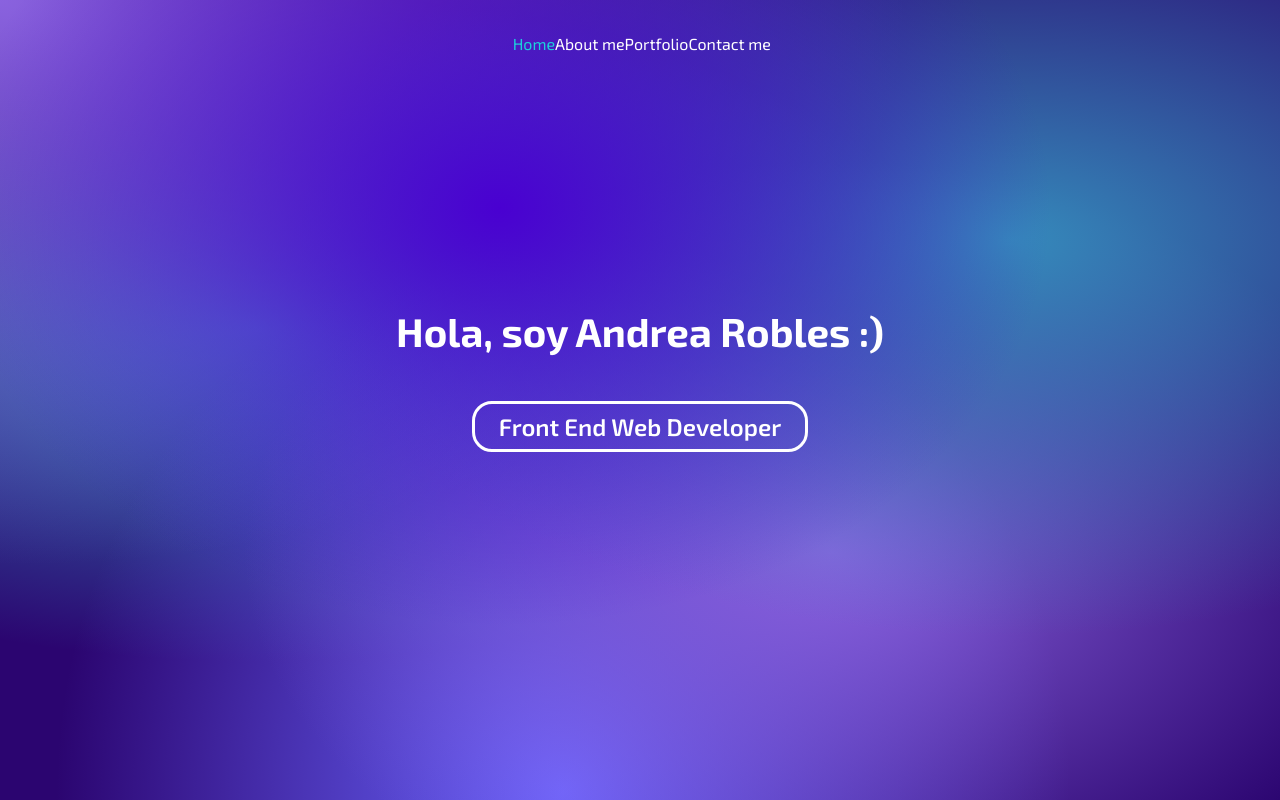
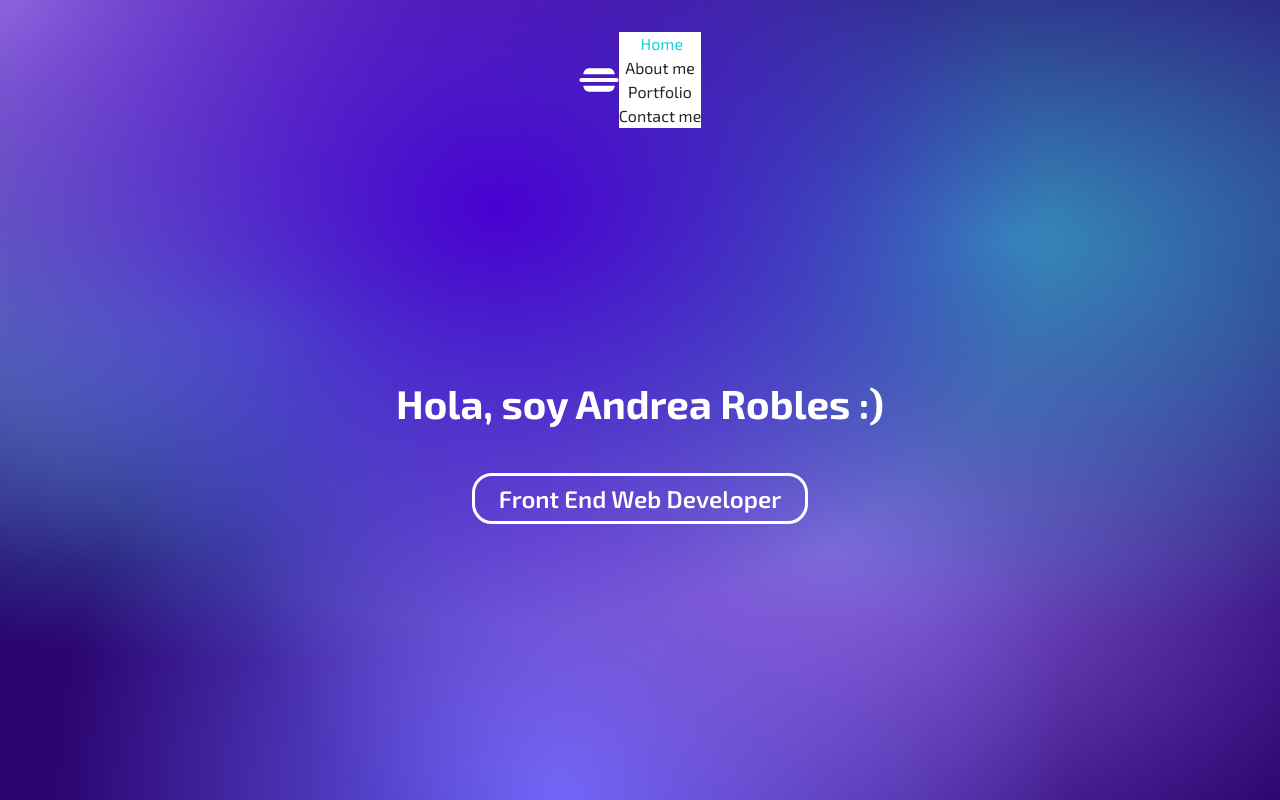
Before and after one commit to andrearobdav/portfolio, a Vue app: page / in a window 1280 px wide. Built offline with nearby package versions, Linux system fonts and the light colour scheme.

Commit message:
Creating dropdown menu

```diff
--- a/src/App.vue
+++ b/src/App.vue
@@ -6,13 +6,15 @@ import { RouterLink, RouterView } from 'vue-router'
   <header>
 
     <div class="wrapper">
-
       <nav>
-        <RouterLink to="/"> <img src="" alt="" class="nav-icon home">
-          Home</RouterLink>
-        <RouterLink to="/about"><img src="" alt="" class="nav-icon about">About me</RouterLink>
-        <RouterLink to="/portfolio"><img src="" alt="" class="nav-icon portfolio">Portfolio</RouterLink>
-        <RouterLink to="/contact"><img src="" alt="" class="nav-icon contact">Contact me</RouterLink>
+        <img class="menu-icon" src="@/assets/svg/burger-icon.svg" alt="" />
+        <div class="dropdown">
+          <RouterLink to="/"> <img src="" alt="" class="nav-icon home">
+            Home</RouterLink>
+          <RouterLink to="/about"><img src="" alt="" class="nav-icon about">About me</RouterLink>
+          <RouterLink to="/portfolio"><img src="" alt="" class="nav-icon portfolio">Portfolio</RouterLink>
+          <RouterLink to="/contact"><img src="" alt="" class="nav-icon contact">Contact me</RouterLink>
+        </div>
       </nav>
     </div>
   </header>
@@ -49,6 +51,7 @@ body {
 
       .wrapper {
 
+
         nav {
           width: 100%;
           font-size: 1rem;
@@ -57,6 +60,20 @@ body {
           display: flex;
           align-items: center;
           justify-content: center;
+
+          .menu-icon {
+            width: 2.5rem;
+            height: 2.5rem;
+          }
+
+          .dropdown {
+            background-color: var(--secondary-color);
+            display: flex;
+            flex-direction: column;
+            align-items: center;
+            justify-content: center;
+
+          }
 
         }
 
@@ -73,7 +90,7 @@ body {
           // display: inline-block;
           // padding: 0 1rem;
           // border-left: 1px solid var(--color-border);
-          color: var(--secondary-color);
+          color: var(--dark-color);
           text-decoration: none;
         }
 
--- a/src/assets/base.scss
+++ b/src/assets/base.scss
@@ -9,4 +9,5 @@ radial-gradient(at 20% 41%, hsla(202,56%,47%,1) 0px, transparent 50%);
   --secondary-color:white;
   --third-color: #1CD0DB;
   --figures-color: #8765C6;
+  --dark-color: #282828;
 }
```
Also changed, not shown: src/assets/svg/burger-icon.svg (added).
